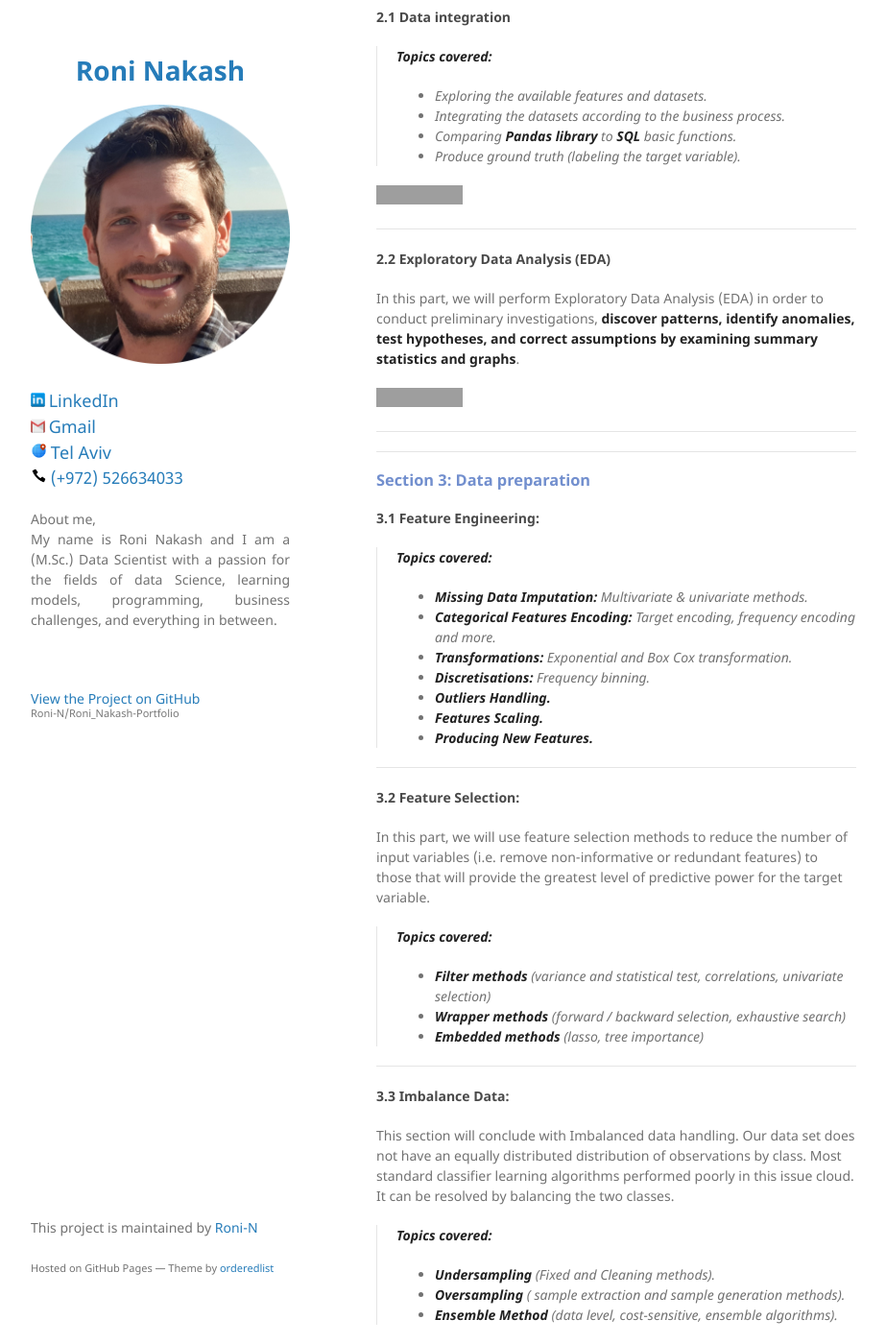
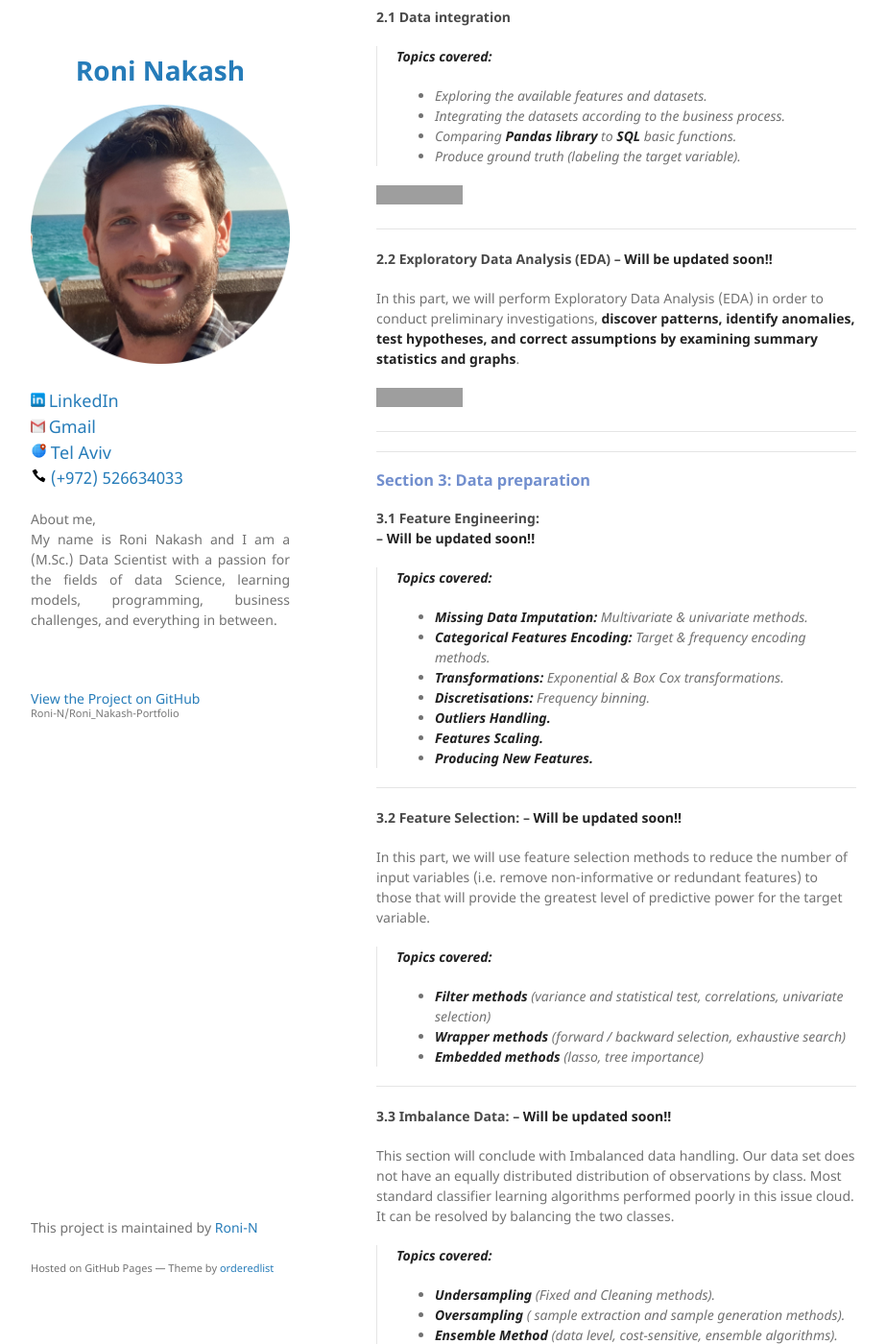
Before and after one commit to Roni-N/Roni_Nakash-Portfolio, a Jekyll site: the page built from index.md, in a window 1280 px wide and 1400 px high, scrolled down 1367 px. Shown: the whole window at 96% size, without its empty margins (178-1101 px from the left). Built offline with Jekyll 4.4.1, drawn with Linux system fonts in a browser that asks for light colours; our own code applies the rules of GitHub Pages for plain Markdown files; some of the changed text lies outside the part shown; grey boxes are pictures that could not be loaded.

Commit message:
Update index.md

```diff
--- a/index.md
+++ b/index.md
@@ -37,7 +37,7 @@ layout: default
 [![](https://img.shields.io/badge/GitHub-Business%20Understanding%20explanation-blue?logo=Github)](https://github.com/Roni-N/Insurance-claim-prediction/blob/gh-pages/Section%201%20Business%20Understanding/(ICP)%200.%20Business%20Understanding..ipynb)
 
 ------------------------------------------------------------
-### <span style="color:#728FCE">Section 2: Data Understanding</span>.
+### <span style="color:#728FCE">Section 2: Data Understanding</span>
 #### 2.1 Data integration
 >**Topics covered:**
 >- Exploring the available features and datasets.
@@ -49,7 +49,7 @@ layout: default
 
 ************************************************************
 
-#### 2.2 Exploratory Data Analysis (EDA)
+#### 2.2 Exploratory Data Analysis (EDA) -- **Will be updated soon!!**
 In this part, we will perform Exploratory Data Analysis (EDA) in order to conduct preliminary investigations, **discover patterns, identify anomalies, test hypotheses, and correct assumptions by examining summary statistics and graphs**.
 
 [![](https://img.shields.io/badge/GitHub-2.1%20Data%20integration%20code-blue?logo=Github)]()
@@ -59,18 +59,18 @@ In this part, we will perform Exploratory Data Analysis (EDA) in order to conduc
 ------------------------------------------------------------
 ### <span style="color:#728FCE">Section 3: Data preparation </span>
 
-#### 3.1 Feature Engineering: <br>
+#### 3.1 Feature Engineering: <br> -- **Will be updated soon!!**
 >**Topics covered:**
 >- **Missing Data Imputation:** Multivariate & univariate methods.
->- **Categorical Features Encoding:** Target encoding, frequency encoding and more.
->- **Transformations:** Exponential and Box Cox transformation.
+>- **Categorical Features Encoding:** Target & frequency encoding methods.
+>- **Transformations:** Exponential & Box Cox transformations.
 >- **Discretisations:** Frequency binning.
 >- **Outliers Handling.**
 >- **Features Scaling.**
 >- **Producing New Features.**
 
 ************************************************************
-#### 3.2 Feature Selection:
+#### 3.2 Feature Selection: -- **Will be updated soon!!**
 In this part, we will use feature selection methods to reduce the number of input variables (i.e. remove non-informative or redundant features) to those that will provide the greatest level of predictive power for the target variable.<br>
 >**Topics covered:**
 >- **Filter methods** (variance and statistical test, correlations, univariate selection)
@@ -78,7 +78,7 @@ In this part, we will use feature selection methods to reduce the number of inpu
 >- **Embedded methods** (lasso, tree importance)
 
 ************************************************************
-#### 3.3 Imbalance Data:
+#### 3.3 Imbalance Data: -- **Will be updated soon!!**
 This section will conclude with Imbalanced data handling. Our data set does not have an equally distributed distribution of observations by class. Most standard classifier learning algorithms performed poorly in this issue cloud. It can be resolved by balancing the two classes.<br>
 >**Topics covered:**
 >- **Undersampling** (Fixed and Cleaning methods).
@@ -89,7 +89,7 @@ This section will conclude with Imbalanced data handling. Our data set does not
 
 ------------------------------------------------------------
 ### <span style="color:#728FCE">Section 4: Machine Learning Algorithms </span>
-
+-- **Will be updated soon!!**
 In this section, we will train different machine learning algorithms to create models that could predict future claim insurance premiums.<br>
 >**Classification models such as:**
 >- Logistic regression.
@@ -99,7 +99,7 @@ In this section, we will train different machine learning algorithms to create m
 
 ------------------------------------------------------------
 ### <span style="color:#728FCE">Section 5: Evaluation and Hyperparameters Tuning  </span>
-
+-- **Will be updated soon!!**
 In this section, we will evaluate the model's performance based on relevant performance metrics.
 We will also use Hyperparameter Tuning methods (i.e. choosing a set of optimal hyperparameters) to improve model performance.<br>
 >**Topics covered:**
@@ -113,7 +113,7 @@ We will also use Hyperparameter Tuning methods (i.e. choosing a set of optimal h
 
 ------------------------------------------------------------
 ## <span style="color:#4863A0">Natural Language Processing (NLP) & Text classification - Sentiment analysis and sentiment classification</span>
-
+-- **Will be updated soon!!**
 In this project, I will conduct a sentiment analysis using statistical methods, in addition to training and evaluating a sentiment classifier for Amazon products reviews using Natural Language Processing. <br>
 >**Topics covered:**
 >- Cross-validation.
```
